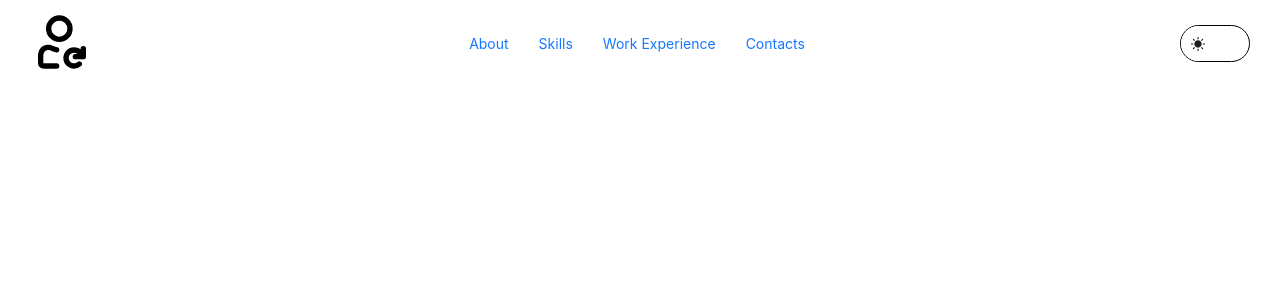
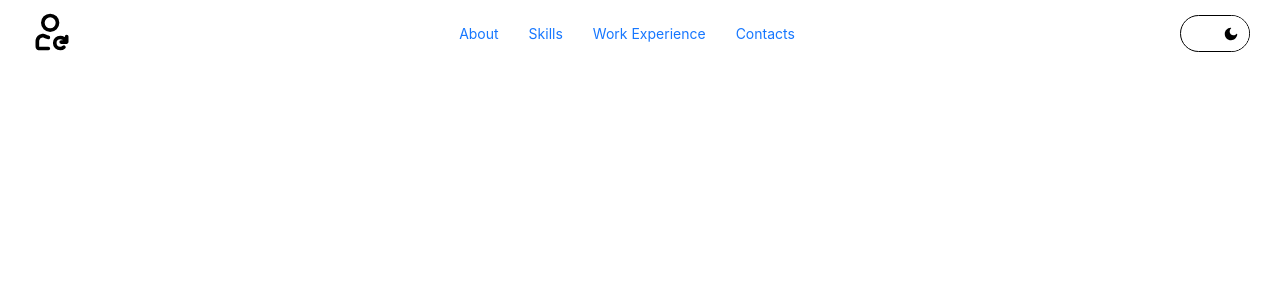
Before and after one commit to HELLRAID-cmd/Portfolio, a React (Vite) app in the folder client/: page / in a window 1280 px wide. Shown: the top 300 px of the page. Built offline with nearby package versions, Linux system fonts and the light colour scheme.

Commit message:
Темная тема дефолтная

```diff
--- a/client/src/Components/Header/Header.tsx
+++ b/client/src/Components/Header/Header.tsx
@@ -1,14 +1,21 @@
 import { Button } from "antd";
 import "./Header.scss";
 import { SunFilled, MoonFilled } from "@ant-design/icons";
-import { useState } from "react";
+import { useEffect, useState } from "react";
 
 export const Header = () => {
-  const [dark, setDark] = useState(false);
+  const [dark, setDark] = useState(true);
+
+  useEffect(() => {
+    document.body.classList.add("dark");
+  }, [])
 
   const toggleTheme = () => {
-    setDark(!dark);
-  }
+    setDark((prev) => {
+      document.body.classList.toggle("dark", !prev);
+      return !prev;
+    });
+  };
 
   return (
     <header className="header">
@@ -17,8 +24,8 @@ export const Header = () => {
           <a href="index.html" className="header__icon-link">
           <svg
             className="header__icon"
-            width="64"
-            height="64"
+            width="44"
+            height="44"
             aria-hidden="true"
           >
             <use href="/public/svg/sprite.svg#icon-user"></use>
@@ -46,9 +53,9 @@ export const Header = () => {
               </a>
             </li>
           </ul>
-          <div className="header__theme">
-            <Button className={`header__theme-button ${dark ? "active" : ""}`} onClick={toggleTheme}>
-              {dark ? <MoonFilled /> : <SunFilled />}
+          <div className={`header__theme ${!dark ? "header__theme-light" : ""}`} onClick={toggleTheme}>
+            <Button className={`header__theme-button ${dark ? "active" : ""}`}>
+              {dark ? <MoonFilled style={{color: "#000"}} /> : <SunFilled style={{color: "#000"}} />}
             </Button>
           </div>
         </div>
```
